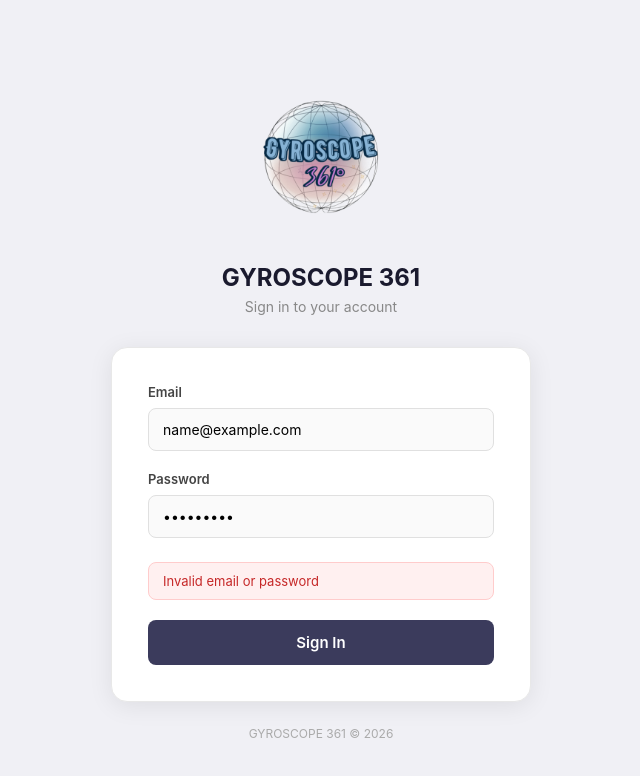
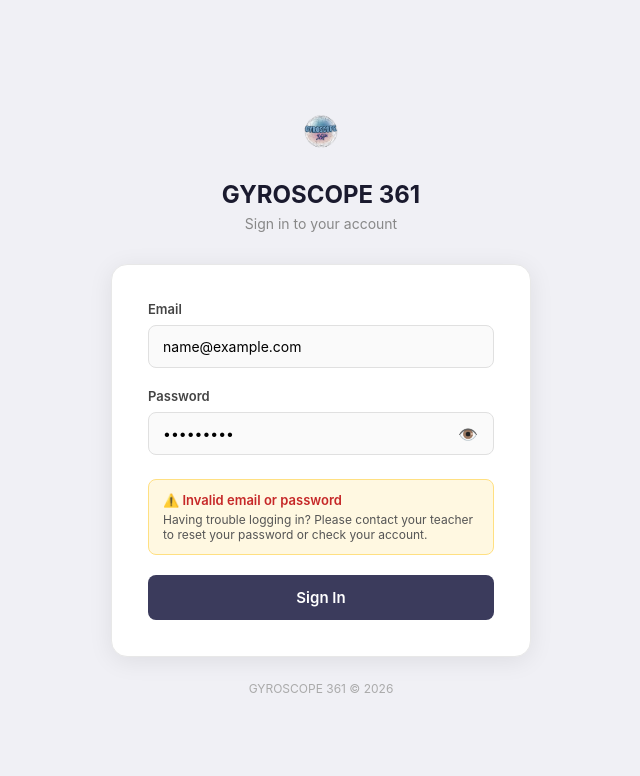
Before and after one commit to ayekhey/lms-dhian-v2, a React (Vite) app in the folder lms-frontend/: page /login in a window 1280 px wide. Both pictures are taken after typing "name@example.com", "Sample123" into the empty fields and a click on the button "Sign In". Shown: the top 776 px of the page, without its empty margins (319-959 px from the left). Built offline with nearby package versions, Linux system fonts and the light colour scheme; no server answers.

Commit message:
login page - show password toggle + error notice

```diff
--- a/lms-frontend/src/pages/LoginPage.jsx
+++ b/lms-frontend/src/pages/LoginPage.jsx
@@ -7,6 +7,7 @@ const LoginPage = () => {
   const navigate = useNavigate()
   const [email, setEmail] = useState('')
   const [password, setPassword] = useState('')
+  const [showPassword, setShowPassword] = useState(false)
   const [error, setError] = useState('')
   const [loading, setLoading] = useState(false)
 
@@ -22,7 +23,7 @@ const LoginPage = () => {
         navigate(user.diagnosticDone ? '/student/dashboard' : '/diagnostic')
       }
     } catch {
-      setError('Invalid email or password')
+      setError('invalid')
     } finally {
       setLoading(false)
     }
@@ -39,13 +40,13 @@ const LoginPage = () => {
     }}>
       <div style={{ width: '100%', maxWidth: 420 }}>
 
-        {/* Logo / App name */}
+        {/* Logo */}
         <div style={{ textAlign: 'center', marginBottom: 32 }}>
-          <div style={{ marginBottom: 0 }}>
+          <div style={{ marginBottom: 16 }}>
             <img
               src="/favicon.png"
               alt="GYROSCOPE 361"
-              style={{ width: 200, height: 200, borderRadius: 16, objectFit: 'cover' }}
+              style={{ width: 56, height: 56, borderRadius: 16, objectFit: 'cover' }}
             />
           </div>
           <h1 style={{ fontSize: 24, fontWeight: 700, color: '#1a1a2e', margin: 0 }}>
@@ -84,7 +85,6 @@ const LoginPage = () => {
                   width: '100%', padding: '12px 14px',
                   border: '1.5px solid #e0e0e0', borderRadius: 8,
                   fontSize: 14, outline: 'none',
-                  transition: 'border-color 0.2s',
                   boxSizing: 'border-box',
                   backgroundColor: '#fafafa'
                 }}
@@ -101,33 +101,53 @@ const LoginPage = () => {
               }}>
                 Password
               </label>
+              <div style={{ position: 'relative' }}>
                 <input
-                type="password"
+                  type={showPassword ? 'text' : 'password'}
                   value={password}
                   onChange={e => setPassword(e.target.value)}
                   required
                   placeholder="••••••••"
                   style={{
-                  width: '100%', padding: '12px 14px',
+                    width: '100%', padding: '12px 44px 12px 14px',
                     border: '1.5px solid #e0e0e0', borderRadius: 8,
                     fontSize: 14, outline: 'none',
-                  transition: 'border-color 0.2s',
                     boxSizing: 'border-box',
                     backgroundColor: '#fafafa'
                   }}
                   onFocus={e => e.target.style.borderColor = '#3b3b5c'}
                   onBlur={e => e.target.style.borderColor = '#e0e0e0'}
                 />
+                <button
+                  type="button"
+                  onClick={() => setShowPassword(s => !s)}
+                  style={{
+                    position: 'absolute', right: 12, top: '50%',
+                    transform: 'translateY(-50%)',
+                    background: 'none', border: 'none',
+                    cursor: 'pointer', fontSize: 16,
+                    color: '#888', padding: 4
+                  }}
+                >
+                  {showPassword ? '🙈' : '👁️'}
+                </button>
+              </div>
             </div>
 
             {/* Error */}
-            {error && (
+            {error === 'invalid' && (
               <div style={{
-                backgroundColor: '#fff0f0', border: '1px solid #ffcccc',
-                borderRadius: 8, padding: '10px 14px',
-                color: '#c62828', fontSize: 13, marginBottom: 20
+                backgroundColor: '#fff8e1',
+                border: '1px solid #ffe082',
+                borderRadius: 8, padding: '12px 14px',
+                marginBottom: 20
               }}>
-                {error}
+                <div style={{ color: '#c62828', fontWeight: 600, fontSize: 13, marginBottom: 4 }}>
+                  ⚠️ Invalid email or password
+                </div>
+                <div style={{ color: '#555', fontSize: 12 }}>
+                  Having trouble logging in? Please contact your teacher to reset your password or check your account.
+                </div>
               </div>
             )}
 
@@ -139,8 +159,8 @@ const LoginPage = () => {
                 width: '100%', padding: '13px',
                 backgroundColor: loading ? '#888' : '#3b3b5c',
                 color: '#fff', border: 'none', borderRadius: 8,
-                fontSize: 15, fontWeight: 600, cursor: loading ? 'default' : 'pointer',
-                transition: 'background-color 0.2s'
+                fontSize: 15, fontWeight: 600,
+                cursor: loading ? 'default' : 'pointer'
               }}
               onMouseEnter={e => { if (!loading) e.target.style.backgroundColor = '#2d2d47' }}
               onMouseLeave={e => { if (!loading) e.target.style.backgroundColor = '#3b3b5c' }}
```
Lines whose indentation alone changed are shown as unchanged.
